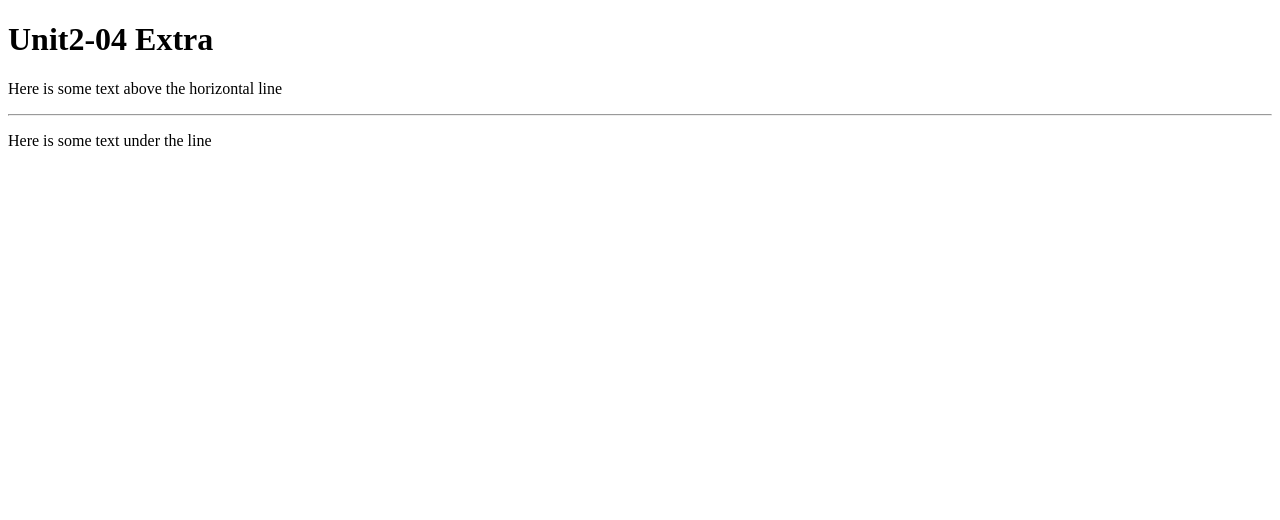
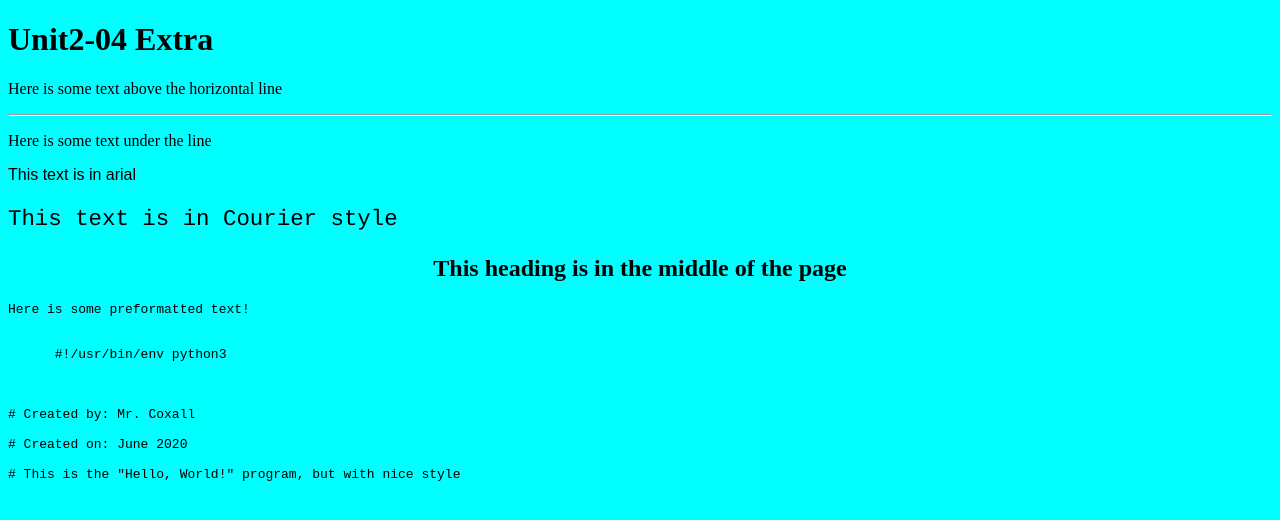
Before and after one commit to Jonathan-Tesfaye/Unit2-04, a plain HTML site: page index2.html in a window 1280 px wide. Drawn offline with Linux system fonts and the light colour scheme.

Commit message:
Code Changes

```diff
--- a/index2.html
+++ b/index2.html
@@ -3,10 +3,30 @@
   <head>
     <title>Unit2-04</title>
   </head>
-  <body >
+  <body style="background-color:cyan;">
     <h1>Unit2-04 Extra</h1>
     <p>Here is some text above the horizontal line</p>
 
     <hr>
 
     <p>Here is some text under the line</p>
+    <p style="font-family:arial;">This text is in arial</p>
+    <p style="font-family:courier;font-size:140%;">This text is in Courier style</p>
+    <h2 style="text-align:center;">This heading is in the middle of the page</h2>
+    <pre>
+Here is some preformatted text!
+
+
+      #!/usr/bin/env python3
+
+
+
+# Created by: Mr. Coxall
+
+# Created on: June 2020
+
+# This is the "Hello, World!" program, but with nice style
+
+    </pre>
+  </body>
+</html>
```
